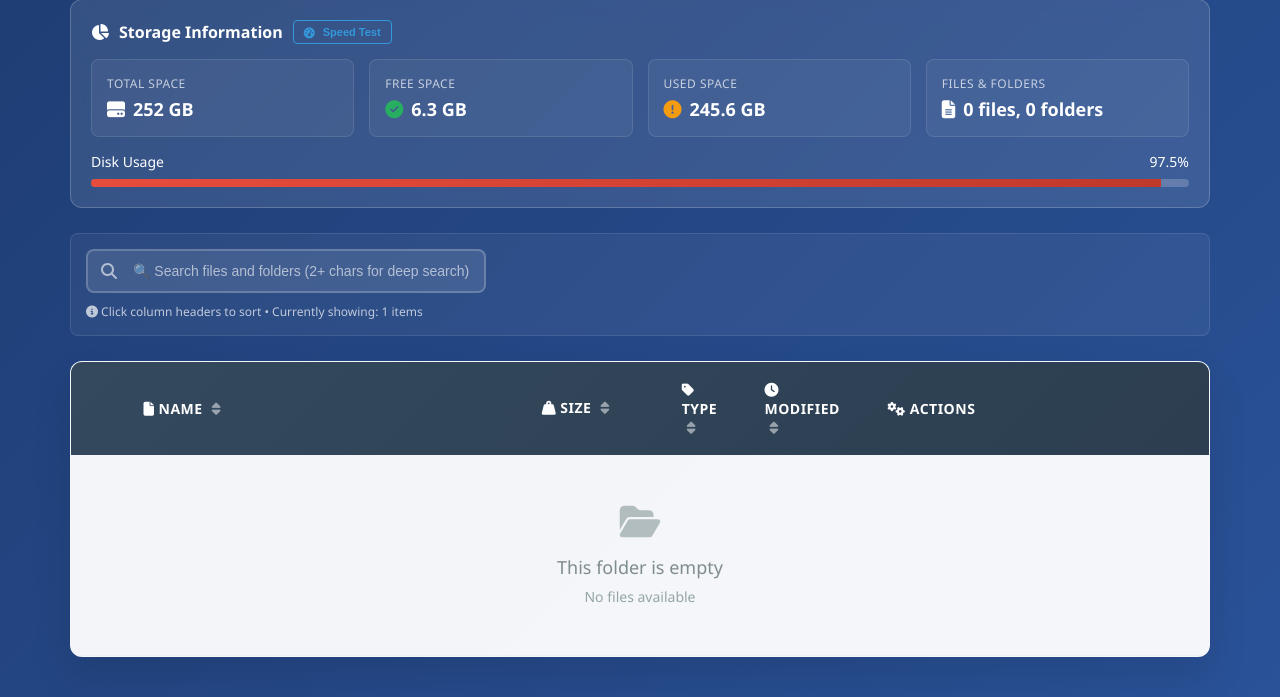
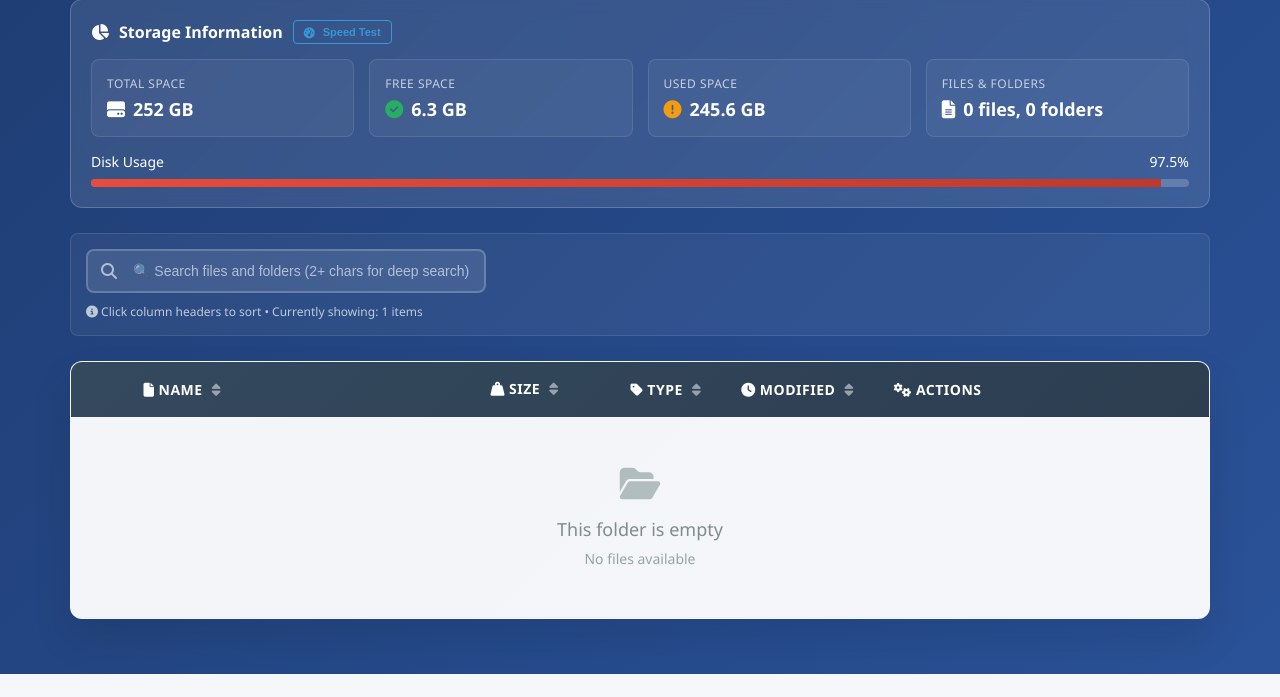
Before and after one commit to NeoMatrix14241/CloudinatorFTP, a Flask app: page / in a window 1280 px wide. Shown: the part 173-870 px from the top of the page. After the commit the page ends 847 px from the top, so only its background shows below. Run offline with Flask 3, Linux system fonts and the light colour scheme; the visitor is signed in with stand-in values (Sample User, id 1); data that the repository does not hold is empty; some libraries are stand-ins or nearby versions.

Commit message:
Fixed some UI elements

```diff
--- a/static/css/index.css
+++ b/static/css/index.css
@@ -425,6 +425,11 @@ body {
         min-width: 140px;
         white-space: normal;
         line-height: 1.3;
+    }
+
+    /* Keep sortable headers inline */
+    .table th:nth-child(3).sortable {
+        white-space: nowrap;
     }
 
     /* Actions column for desktop - accommodate text buttons */
@@ -1434,9 +1439,10 @@ body {
 
     .breadcrumb h3 {
         font-size: 16px;
-        flex-direction: column;
+        flex-direction: row;
         gap: 5px;
         text-align: center;
+        justify-content: center;
     }
 
     .storage-stats {
@@ -3086,9 +3092,12 @@ body {
 /* Sort direction indicators */
 .sort-icon {
     transition: all 0.2s ease;
+    display: inline-block;
+    white-space: nowrap;
 }
 
 .sortable {
     user-select: none;
     position: relative;
-}
+    white-space: nowrap;
+}
```
